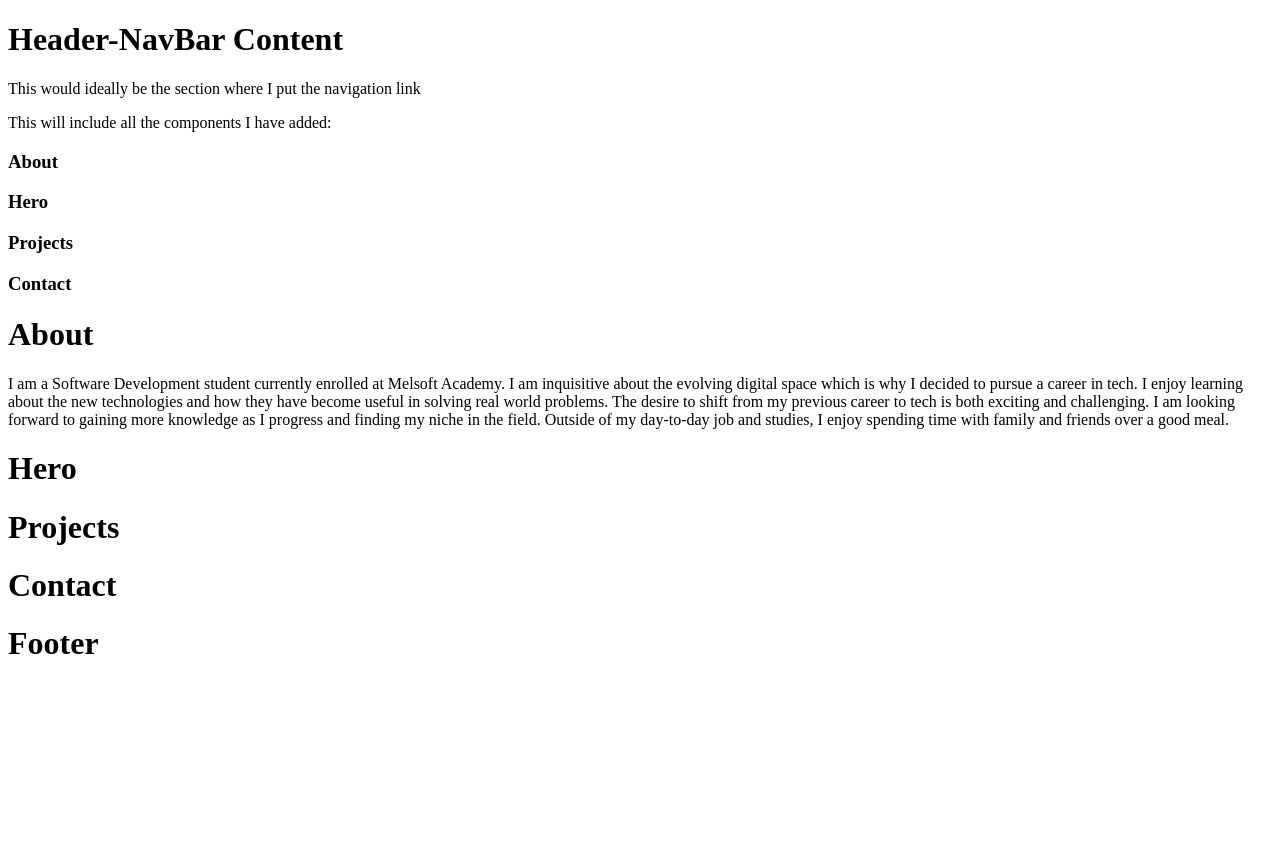
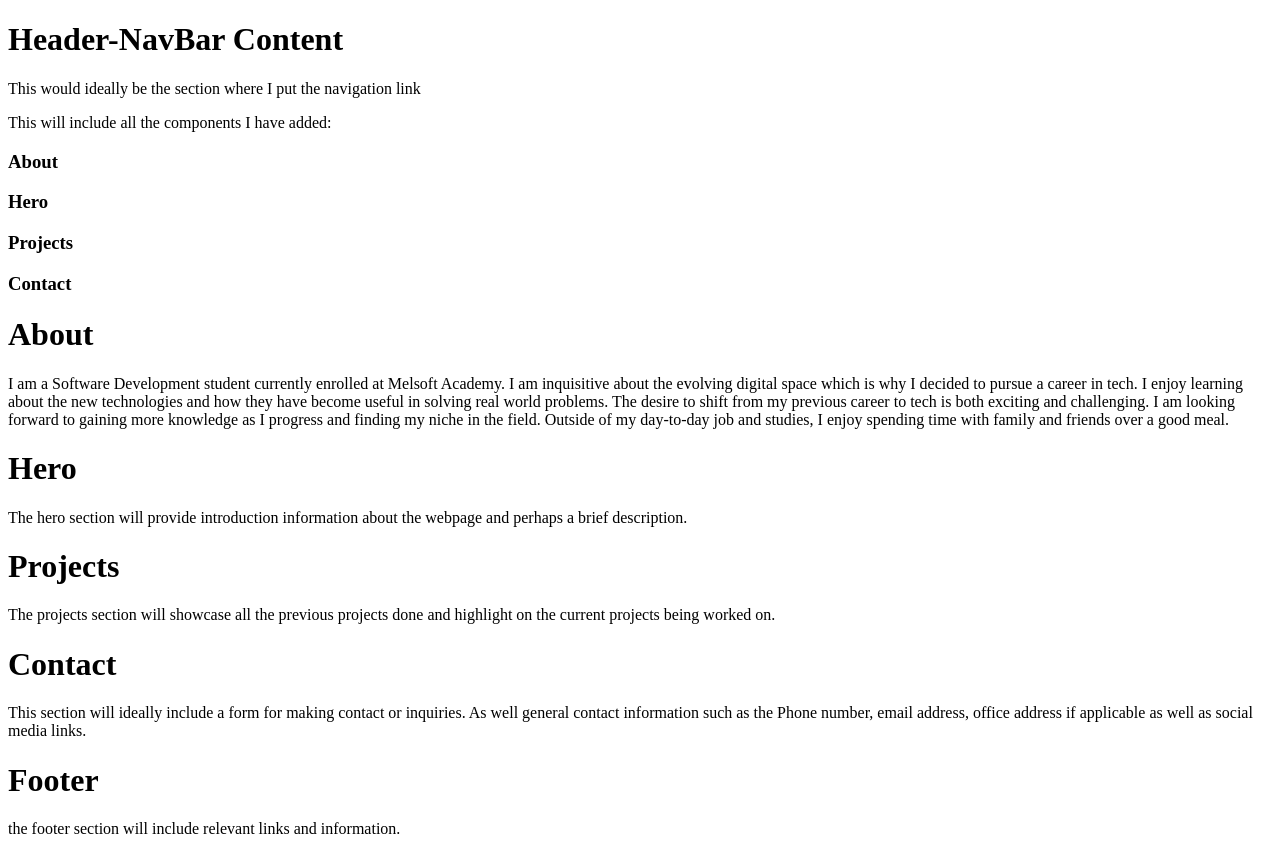
Before and after one commit to Tholakele-jiyana/MyPortfolioApp, a React (Vite) app in the folder Portfolio-App/: page / in a window 1280 px wide. Before the commit the page ends 800 px from the top, so only its background shows below. Built offline with nearby package versions, Linux system fonts and the light colour scheme.

Commit message:
Added brief descriptions on the Contact, Footer, hero and Projects Sections

```diff
--- a/Portfolio-App/src/Components/Contact.jsx
+++ b/Portfolio-App/src/Components/Contact.jsx
@@ -2,6 +2,10 @@ function Contact() {
   return (
     <div>
         <h1>Contact</h1>
+        <p>This section will ideally include a form for making contact or inquiries. As well general
+            contact information such as the Phone number, email address, office address if applicable as
+            well as social media links.
+        </p>
     </div>
   );
 }
--- a/Portfolio-App/src/Components/Footer.jsx
+++ b/Portfolio-App/src/Components/Footer.jsx
@@ -2,6 +2,7 @@ function Footer() {
   return (
     <div>
         <h1>Footer</h1>
+        <p>the footer section will include relevant links and information.</p>
     </div>
   );
 }
--- a/Portfolio-App/src/Components/Hero.jsx
+++ b/Portfolio-App/src/Components/Hero.jsx
@@ -2,6 +2,8 @@ function Hero() {
   return (
     <div>
         <h1>Hero</h1>
+        <p>The hero section will provide introduction information about the webpage and perhaps a brief description.
+        </p>
     </div>
   );
 }
--- a/Portfolio-App/src/Components/Projects.jsx
+++ b/Portfolio-App/src/Components/Projects.jsx
@@ -2,6 +2,9 @@ function Projects() {
   return (
     <div>
         <h1>Projects</h1>
+        <p>The projects section will showcase all the previous projects done and highlight on the
+            current projects being worked on.
+        </p>
     </div>
   );
 }
```
